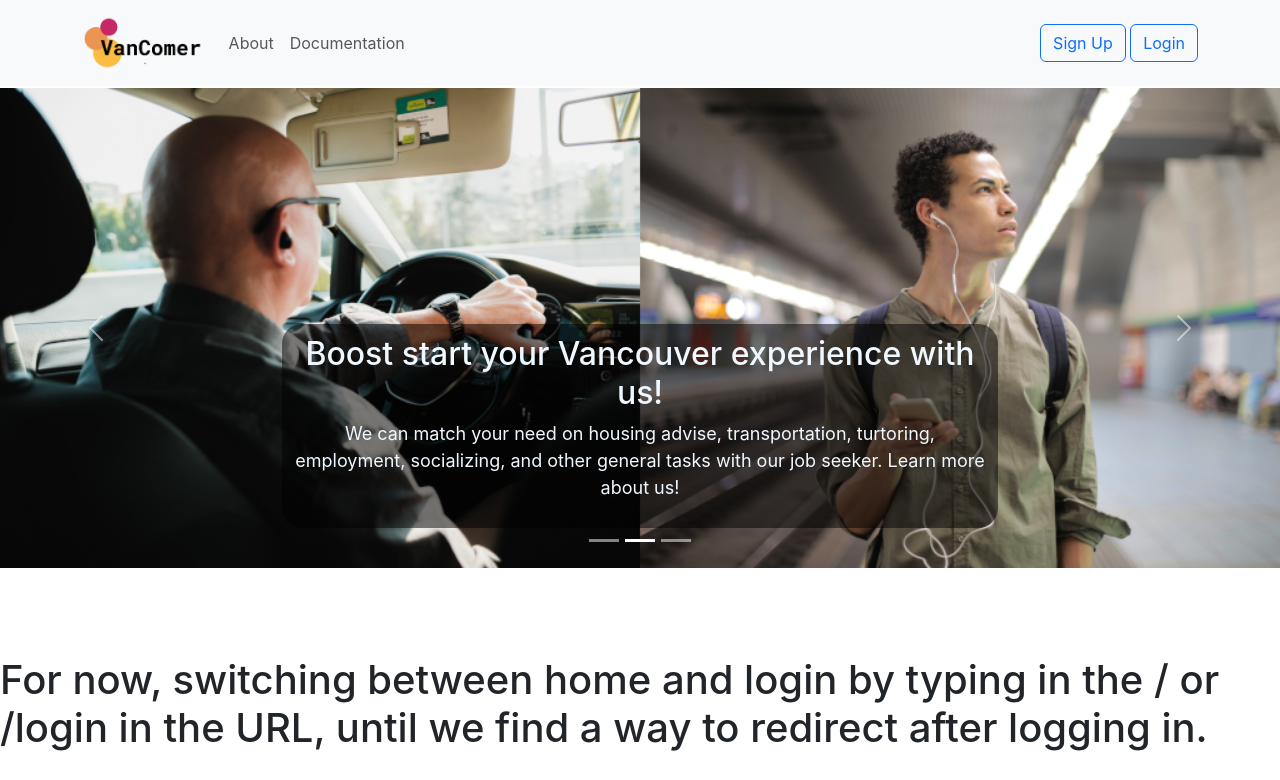
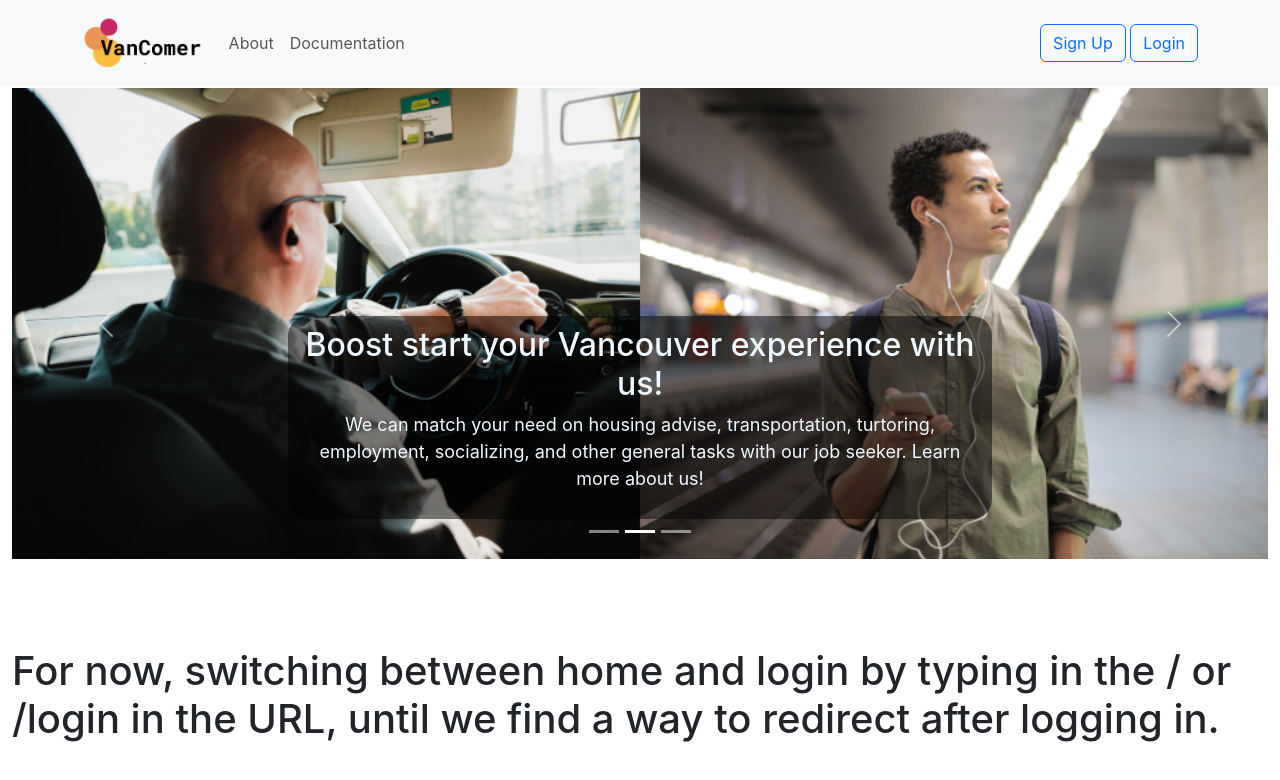
Before and after one commit to RileyC9/VanComer, a React (Create React App) app in the folder client/: page / in a window 1280 px wide. Shown: the top 780 px of the page. Built offline with nearby package versions, Linux system fonts and the light colour scheme.

Commit message:
Replaced main wrapper by a container to center content

```diff
--- a/client/src/App.js
+++ b/client/src/App.js
@@ -9,6 +9,8 @@ import LoggedIn from "./components/pages/LoggedIn"
 import Home from './components/pages/Home';
 import Error from './components/pages/Error';
 import RoleSelectionPop from './components/accounts/RoleSelectionPop';
+
+import { MDBContainer } from 'mdb-react-ui-kit';
 
 
 function App() {
@@ -69,7 +71,7 @@ useEffect(() => {
       handleLogInClose={handleLogInClose}/>
       {/* Main display routes */}
       {/* Please follow this format because we are using a newer version of react-router-dom */}
-        <div className="mainWrapper">
+      <MDBContainer fluid>
 
           <Routes>
             <Route path='/' element={<Home />} exact />
@@ -77,7 +79,7 @@ useEffect(() => {
             <Route path='/login' element={<LoggedIn />} />
             <Route path='*' element={<Error />} />
           </Routes>
-        </div>
+          </MDBContainer>
       <Footer/>
     </div>
   );
```
